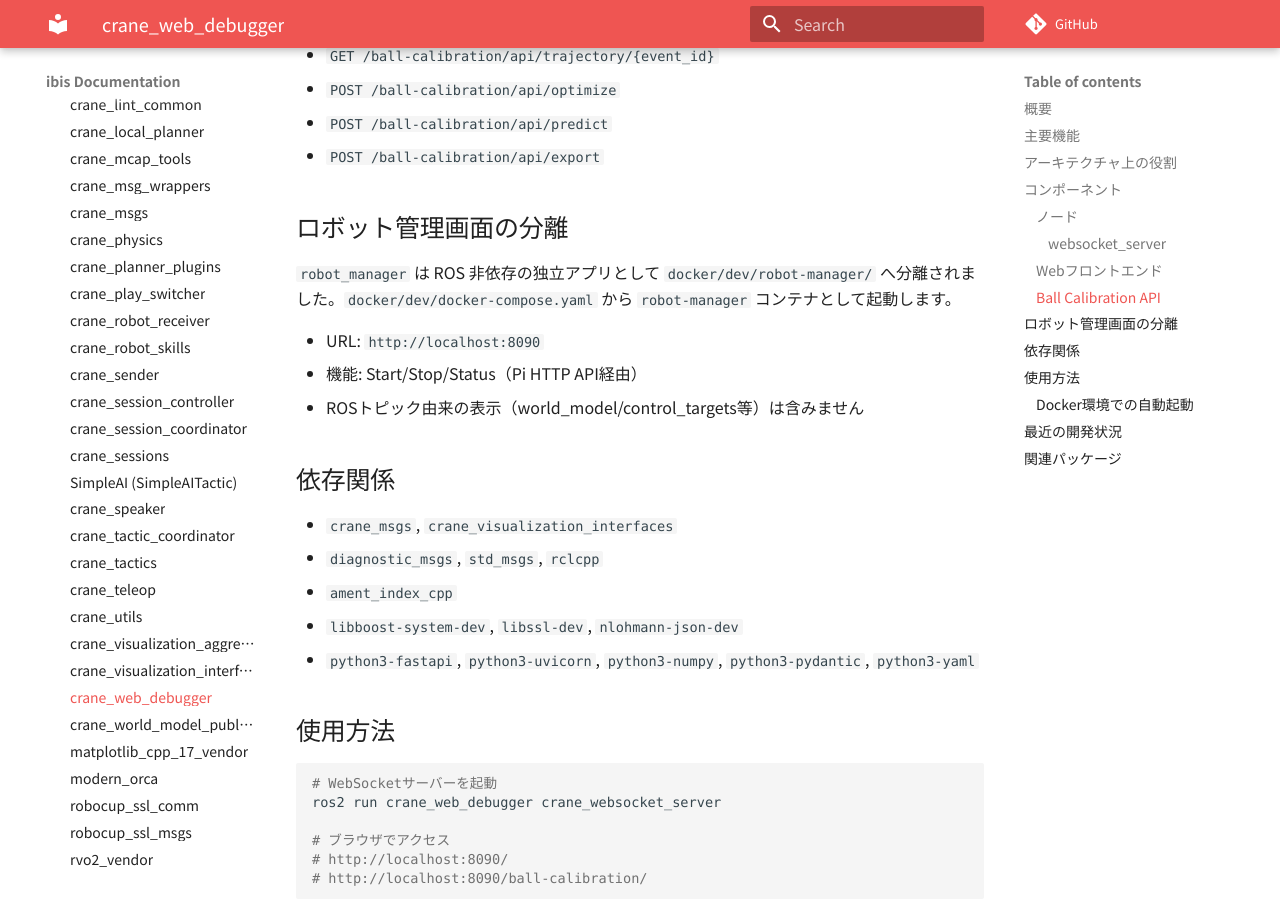
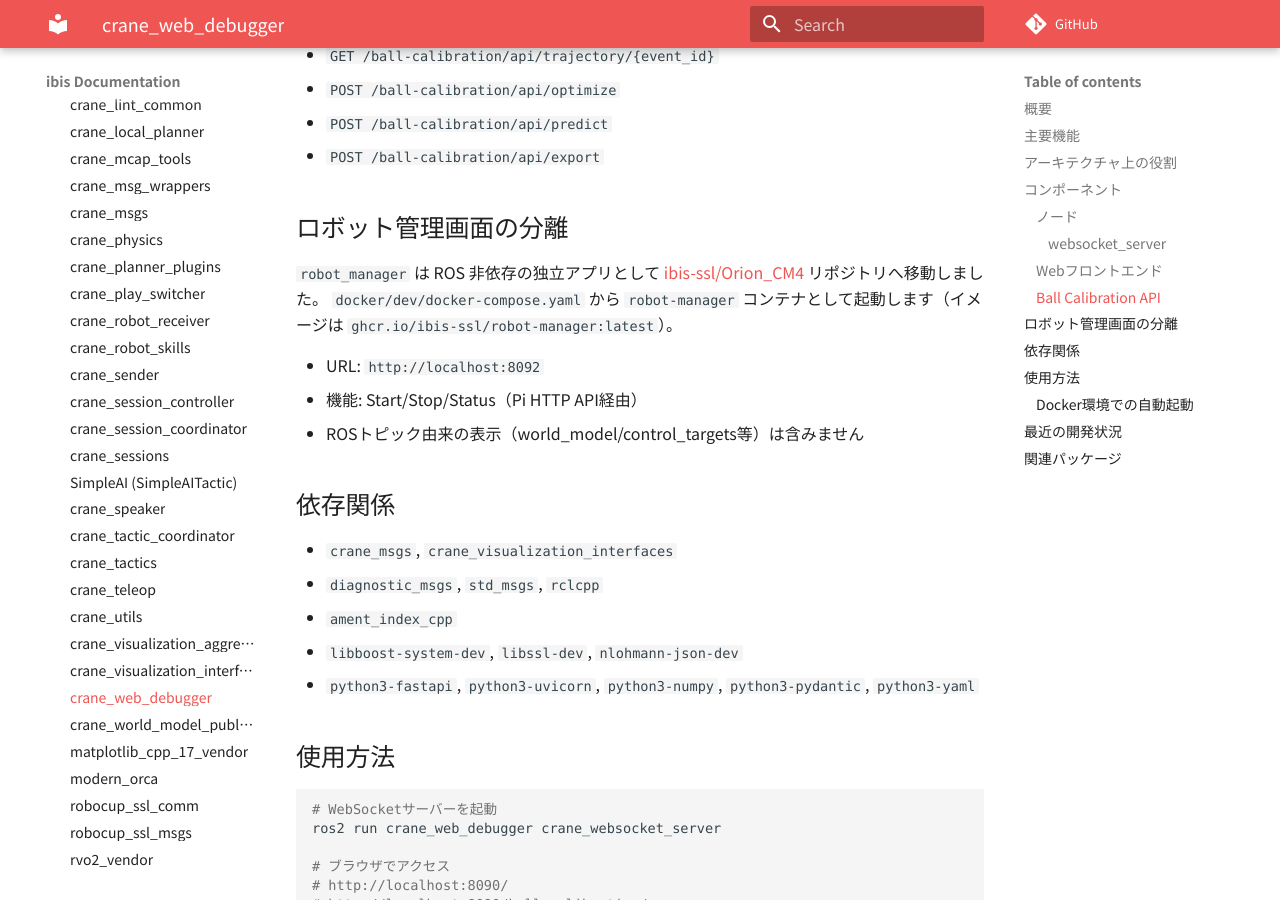
Before and after one commit to ibis-ssl/ibis_documentation, an MkDocs documentation site: the page built from docs/ai/packages/crane_web_debugger.md, in a window 1280 px wide and 900 px high, scrolled down 1540 px. Built offline with MkDocs 1.6.1 and Material for MkDocs 9.7.7, drawn with Linux system fonts in a browser that asks for light colours; nearby versions of some CDN libraries; some web fonts are replaced; comment, search, counter and statistics services are not loaded.

Commit message:
🔄 synced local 'docs/ai' with remote 'docs'

```diff
--- a/docs/ai/packages/crane_web_debugger.md
+++ b/docs/ai/packages/crane_web_debugger.md
@@ -53,11 +53,10 @@ ROS 2とブラウザを接続するブリッジノード。
 
 ## ロボット管理画面の分離
 
-`robot_manager` は ROS 非依存の独立アプリとして `docker/dev/robot-manager/`
-へ分離されました。`docker/dev/docker-compose.yaml` から
-`robot-manager` コンテナとして起動します。
+`robot_manager` は ROS 非依存の独立アプリとして [ibis-ssl/Orion_CM4](https://github.com/ibis-ssl/Orion_CM4) リポジトリへ移動しました。
+`docker/dev/docker-compose.yaml` から `robot-manager` コンテナとして起動します（イメージは `ghcr.io/ibis-ssl/robot-manager:latest`）。
 
-- URL: `http://localhost:8090`
+- URL: `http://localhost:8092`
 - 機能: Start/Stop/Status（Pi HTTP API経由）
 - ROSトピック由来の表示（world_model/control_targets等）は含みません
 
```
